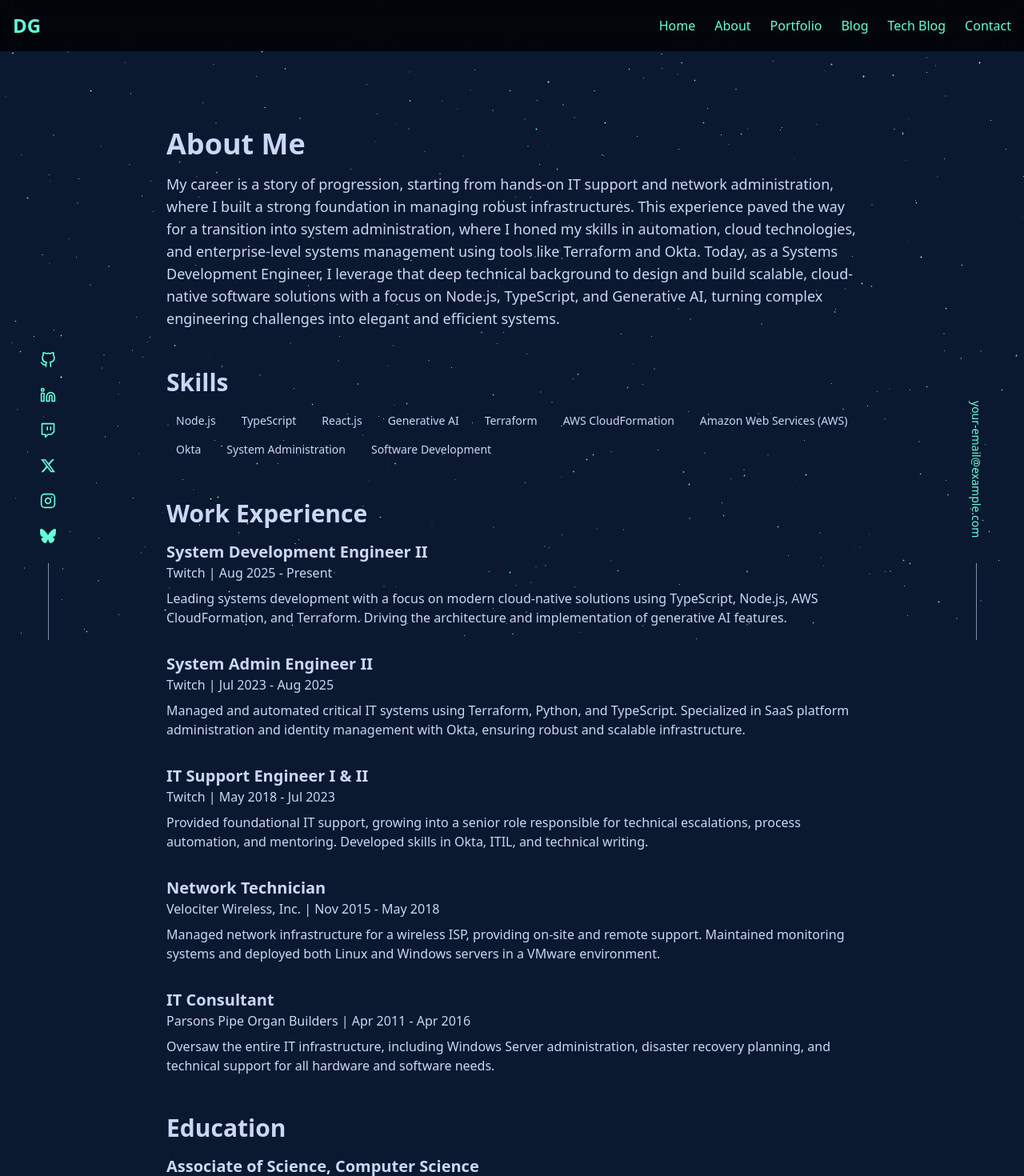
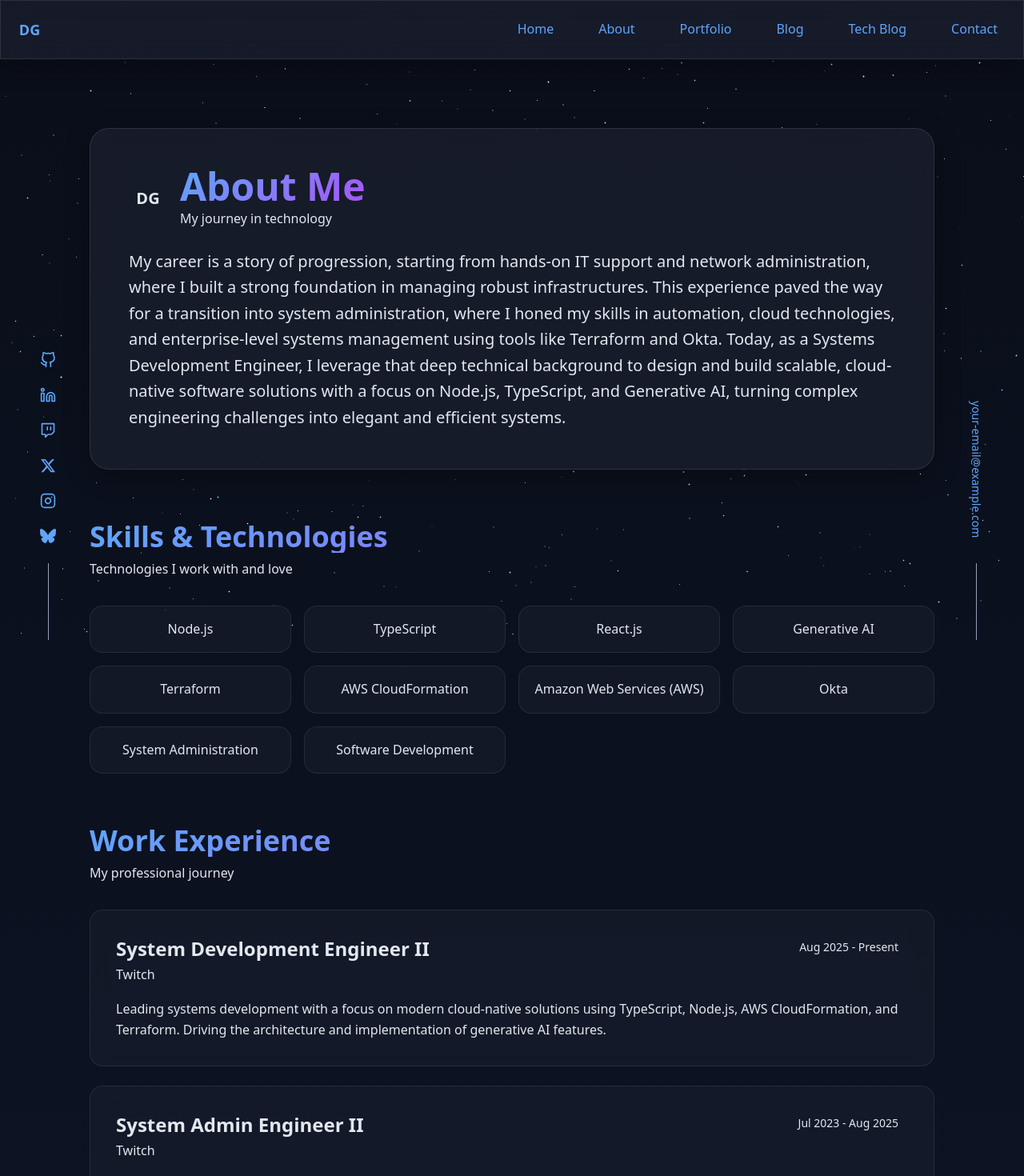
Before and after one commit to Davie3/davie3-com, a Next.js app: page /about in a window 1280 px wide. Shown: the top 1470 px of the page at 80% size. Built offline with nearby package versions, Linux system fonts and the light colour scheme.

Commit message:
style: enhance UI with glass morphism and gradient effects across all pages

```diff
--- a/src/app/about/page.tsx
+++ b/src/app/about/page.tsx
@@ -13,70 +13,122 @@ export const metadata: Metadata = PAGE_METADATA.ABOUT;
  */
 export default function AboutPage(): JSX.Element {
   return (
-    <main className="container mx-auto max-w-4xl px-4 py-24">
-      <section id="about">
-        <h1 className="text-4xl font-bold text-primary">About Me</h1>
-        <p className="mt-4 text-lg text-muted-foreground">
-          My career is a story of progression, starting from hands-on IT support
-          and network administration, where I built a strong foundation in
-          managing robust infrastructures. This experience paved the way for a
-          transition into system administration, where I honed my skills in
-          automation, cloud technologies, and enterprise-level systems
-          management using tools like Terraform and Okta. Today, as a Systems
-          Development Engineer, I leverage that deep technical background to
-          design and build scalable, cloud-native software solutions with a
-          focus on Node.js, TypeScript, and Generative AI, turning complex
-          engineering challenges into elegant and efficient systems.
-        </p>
-        {/* <p>
-        I am a seasoned IT professional with a deep background in system and
-          network administration, software development, and technical support.
-          With extensive experience managing both Windows and Linux
-          environments, I specialize in building and maintaining robust,
-          scalable IT infrastructures. My recent focus has been on leveraging
-          modern cloud technologies, including AWS, Terraform, and Okta, to
-          drive efficiency and security in enterprise systems.
-        </p> */}
-      </section>
+    <main className="container mx-auto max-w-6xl px-4 py-24">
+      {/* Hero Section */}
+      <section className="relative mb-16">
+        <div className="absolute inset-0 bg-gradient-to-r from-blue-accent/5 via-purple-accent/5 to-cyan-accent/5 rounded-3xl" />
+        <div className="relative glass rounded-3xl p-8 md:p-12">
+          <div className="flex items-center gap-4 mb-6">
+            <div className="w-12 h-12 bg-gradient-to-r from-blue-accent to-purple-accent rounded-full flex items-center justify-center">
+              <span className="text-navy font-bold text-xl">DG</span>
+            </div>
+            <div>
+              <h1 className="text-4xl md:text-5xl font-bold gradient-text">
+                About Me
+              </h1>
+              <p className="text-slate-dark mt-1">My journey in technology</p>
+            </div>
+          </div>
 
-      <section id="skills" className="mt-12">
-        <h2 className="text-3xl font-bold">Skills</h2>
-        <div className="mt-4 flex flex-wrap gap-2">
-          {SKILLS.map((skill) => (
-            <span
-              key={skill}
-              className="rounded-full bg-secondary px-3 py-1 text-sm font-medium text-secondary-foreground"
-            >
-              {skill}
-            </span>
-          ))}
+          <p className="text-lg md:text-xl leading-relaxed text-slate-light">
+            My career is a story of progression, starting from hands-on IT
+            support and network administration, where I built a strong
+            foundation in managing robust infrastructures. This experience paved
+            the way for a transition into system administration, where I honed
+            my skills in automation, cloud technologies, and enterprise-level
+            systems management using tools like Terraform and Okta. Today, as a
+            Systems Development Engineer, I leverage that deep technical
+            background to design and build scalable, cloud-native software
+            solutions with a focus on Node.js, TypeScript, and Generative AI,
+            turning complex engineering challenges into elegant and efficient
+            systems.
+          </p>
         </div>
       </section>
 
-      <section id="experience" className="mt-12">
-        <h2 className="text-3xl font-bold">Work Experience</h2>
-        <div className="mt-4 space-y-8">
-          {EXPERIENCES.map((exp) => (
-            <div key={exp.company} className="flex flex-col">
-              <h3 className="text-xl font-semibold">{exp.role}</h3>
-              <p className="text-md text-muted-foreground">
-                {exp.company} | {exp.period}
-              </p>
-              <p className="mt-2 text-base">{exp.description}</p>
+      {/* Skills Section */}
+      <section id="skills" className="mb-16">
+        <div className="mb-8">
+          <h2 className="text-3xl md:text-4xl font-bold gradient-text mb-2">
+            Skills & Technologies
+          </h2>
+          <p className="text-slate-dark">Technologies I work with and love</p>
+        </div>
+
+        <div className="grid grid-cols-2 md:grid-cols-3 lg:grid-cols-4 gap-4">
+          {SKILLS.map((skill, index) => (
+            <div
+              key={skill}
+              className="card p-4 text-center group cursor-default"
+              style={{ animationDelay: `${index * 50}ms` }}
+            >
+              <span className="text-sm md:text-base font-medium text-slate-light group-hover:text-blue-accent transition-colors duration-300">
+                {skill}
+              </span>
             </div>
           ))}
         </div>
       </section>
 
-      <section id="education" className="mt-12">
-        <h2 className="text-3xl font-bold">Education</h2>
-        <div className="mt-4">
-          <h3 className="text-xl font-semibold">
-            Associate of Science, Computer Science
-          </h3>
-          <p className="text-md text-muted-foreground">
-            Finger Lakes Community College | 2010 - 2013
-          </p>
+      {/* Experience Section */}
+      <section id="experience" className="mb-16">
+        <div className="mb-8">
+          <h2 className="text-3xl md:text-4xl font-bold gradient-text mb-2">
+            Work Experience
+          </h2>
+          <p className="text-slate-dark">My professional journey</p>
+        </div>
+
+        <div className="space-y-6">
+          {EXPERIENCES.map((exp) => (
+            <div key={exp.company} className="card p-6 md:p-8 group">
+              <div className="flex flex-col md:flex-row md:items-start md:justify-between mb-4">
+                <div>
+                  <h3 className="text-xl md:text-2xl font-bold text-slate-light group-hover:text-blue-accent transition-colors duration-300">
+                    {exp.role}
+                  </h3>
+                  <p className="text-cyan-accent font-medium mt-1">
+                    {exp.company}
+                  </p>
+                </div>
+                <span className="text-sm text-slate-dark bg-navy-accent px-3 py-1 rounded-full mt-2 md:mt-0">
+                  {exp.period}
+                </span>
+              </div>
+              <p className="text-slate-light leading-relaxed">
+                {exp.description}
+              </p>
+            </div>
+          ))}
+        </div>
+      </section>
+
+      {/* Education Section */}
+      <section id="education">
+        <div className="mb-8">
+          <h2 className="text-3xl md:text-4xl font-bold gradient-text mb-2">
+            Education
+          </h2>
+          <p className="text-slate-dark">Academic foundation</p>
+        </div>
+
+        <div className="card p-6 md:p-8">
+          <div className="flex items-start gap-4">
+            <div className="w-12 h-12 bg-gradient-to-r from-cyan-accent to-blue-accent rounded-xl flex items-center justify-center flex-shrink-0">
+              <span className="text-navy font-bold text-lg">🎓</span>
+            </div>
+            <div>
+              <h3 className="text-xl md:text-2xl font-bold text-slate-light">
+                Associate of Science, Computer Science
+              </h3>
+              <p className="text-cyan-accent font-medium mt-1">
+                Finger Lakes Community College
+              </p>
+              <span className="text-sm text-slate-dark bg-navy-accent px-3 py-1 rounded-full inline-block mt-2">
+                2010 - 2013
+              </span>
+            </div>
+          </div>
         </div>
       </section>
     </main>
--- a/src/app/globals.css
+++ b/src/app/globals.css
@@ -1,20 +1,40 @@
 @import 'tailwindcss';
 
-/* Define the color palette using CSS variables */
+/* Define the enhanced color palette using CSS variables */
 :root {
-  /* Dark Theme Colors */
-  --color-navy: #0a192f; /* Deep navy blue for background */
-  --color-navy-light: #112240; /* Lighter navy for header */
-  --color-slate-light: #ccd6f6; /* Light slate for primary text */
-  --color-slate-dark: #8892b0; /* Darker slate for secondary text */
-  --color-blue-accent: #64ffda; /* A bright, techy accent color */
+  /* Enhanced Dark Theme Colors */
+  --color-navy: #0a0e1a; /* Deeper navy for better contrast */
+  --color-navy-light: #1a1f2e; /* Refined lighter navy */
+  --color-navy-accent: #2a2f3e; /* Mid-tone navy for cards */
+  --color-slate-light: #e2e8f0; /* Brighter slate for better readability */
+  --color-slate-dark: #94a3b8; /* Softer slate for secondary text */
+  --color-blue-accent: #60a5fa; /* More vibrant blue accent */
+  --color-purple-accent: #a855f7; /* Purple accent for variety */
+  --color-cyan-accent: #06b6d4; /* Cyan accent for highlights */
   --color-background: var(--color-navy);
   --color-foreground: var(--color-slate-light);
   --color-foreground-dark: var(--color-slate-dark);
   --color-accent: var(--color-blue-accent);
+
+  /* Gradient definitions */
+  --gradient-primary: linear-gradient(
+    135deg,
+    var(--color-blue-accent),
+    var(--color-purple-accent)
+  );
+  --gradient-secondary: linear-gradient(
+    135deg,
+    var(--color-cyan-accent),
+    var(--color-blue-accent)
+  );
+  --gradient-background: linear-gradient(
+    180deg,
+    var(--color-navy) 0%,
+    #0f172a 100%
+  );
 }
 
-/* Apply base styles */
+/* Apply enhanced base styles */
 html {
   scroll-behavior: smooth;
 }
@@ -22,15 +42,78 @@ html {
 body {
   color: var(--color-foreground);
   font-family: var(--font-sans);
-  background-color: var(--color-background);
+  background: var(--gradient-background);
+  min-height: 100vh;
+  line-height: 1.6;
+  -webkit-font-smoothing: antialiased;
+  -moz-osx-font-smoothing: grayscale;
 }
 
-/* Optional: Style for links to use the accent color */
+/* Enhanced link styles */
 a {
   color: var(--color-accent);
-  transition: color 0.3s ease;
+  transition: all 0.3s cubic-bezier(0.4, 0, 0.2, 1);
+  text-decoration: none;
 }
 
 a:hover {
-  filter: brightness(1.2);
+  color: var(--color-purple-accent);
+  text-shadow: 0 0 8px rgba(96, 165, 250, 0.3);
 }
+
+/* Glass morphism effect */
+.glass {
+  background: rgba(26, 31, 46, 0.8);
+  backdrop-filter: blur(16px);
+  border: 1px solid rgba(255, 255, 255, 0.1);
+  box-shadow: 0 8px 32px rgba(0, 0, 0, 0.3);
+}
+
+/* Gradient text effect */
+.gradient-text {
+  background: var(--gradient-primary);
+  -webkit-background-clip: text;
+  -webkit-text-fill-color: transparent;
+  background-clip: text;
+}
+
+/* Enhanced card styles */
+.card {
+  background: rgba(26, 31, 46, 0.6);
+  backdrop-filter: blur(12px);
+  border: 1px solid rgba(255, 255, 255, 0.08);
+  border-radius: 16px;
+  transition: all 0.3s cubic-bezier(0.4, 0, 0.2, 1);
+}
+
+.card:hover {
+  transform: translateY(-4px);
+  box-shadow: 0 20px 40px rgba(0, 0, 0, 0.4);
+  border-color: rgba(96, 165, 250, 0.3);
+}
+
+/* Glow effect for buttons */
+.glow-on-hover {
+  position: relative;
+  overflow: hidden;
+}
+
+.glow-on-hover::before {
+  content: '';
+  position: absolute;
+  top: 0;
+  left: -100%;
+  width: 100%;
+  height: 100%;
+  background: linear-gradient(
+    90deg,
+    transparent,
+    rgba(255, 255, 255, 0.1),
+    transparent
+  );
+  transition: left 0.5s;
+}
+
+.glow-on-hover:hover::before {
+  left: 100%;
+}
--- a/src/components/header.tsx
+++ b/src/components/header.tsx
@@ -35,14 +35,16 @@ export function Header(): JSX.Element {
 
   return (
     <motion.header
-      className="fixed top-0 left-0 right-0 z-50 bg-black/80 backdrop-blur-md"
+      className="fixed top-0 left-0 right-0 z-50 glass"
       initial={{ y: -100, opacity: 0 }}
       animate={{ y: 0, opacity: 1 }}
       transition={{ duration: NAV_ANIMATION.HEADER_DURATION }}
     >
       <nav className="container mx-auto flex items-center justify-between p-4">
-        <Link href="/" className="text-2xl font-bold text-primary">
-          DG
+        <Link href="/" className="group flex items-center gap-2">
+          <div className="w-10 h-10 bg-gradient-to-r from-blue-accent to-purple-accent rounded-xl flex items-center justify-center transition-transform duration-300 group-hover:scale-110">
+            <span className="text-navy font-bold text-lg">DG</span>
+          </div>
         </Link>
 
         <div className="hidden md:block">
@@ -60,13 +62,16 @@ export function Header(): JSX.Element {
                     href={link.href}
                     target={link.openInNewTab ? '_blank' : undefined}
                     rel={link.openInNewTab ? 'noopener noreferrer' : undefined}
-                    className={`transition-colors duration-300 ${
+                    className={`relative px-4 py-2 rounded-lg font-medium transition-all duration-300 ${
                       isActive
-                        ? 'text-primary'
-                        : 'text-muted-foreground hover:text-primary'
+                        ? 'text-blue-accent bg-navy-accent/50'
+                        : 'text-slate-light hover:text-blue-accent hover:bg-navy-accent/30'
                     }`}
                   >
                     {link.name}
+                    {isActive && (
+                      <div className="absolute bottom-0 left-1/2 transform -translate-x-1/2 w-1 h-1 bg-blue-accent rounded-full" />
+                    )}
                   </Link>
                 </motion.li>
               );
--- a/tailwind.config.ts
+++ b/tailwind.config.ts
@@ -15,9 +15,24 @@ const config: Config = {
         accent: 'var(--color-accent)',
         navy: 'var(--color-navy)',
         'navy-light': 'var(--color-navy-light)',
+        'navy-accent': 'var(--color-navy-accent)',
         'slate-light': 'var(--color-slate-light)',
         'slate-dark': 'var(--color-slate-dark)',
         'blue-accent': 'var(--color-blue-accent)',
+        'purple-accent': 'var(--color-purple-accent)',
+        'cyan-accent': 'var(--color-cyan-accent)',
+        primary: {
+          DEFAULT: 'var(--color-blue-accent)',
+          foreground: 'var(--color-navy)',
+        },
+        secondary: {
+          DEFAULT: 'var(--color-navy-accent)',
+          foreground: 'var(--color-slate-light)',
+        },
+        muted: {
+          DEFAULT: 'var(--color-navy-light)',
+          foreground: 'var(--color-slate-dark)',
+        },
       },
       fontFamily: {
         sans: ['var(--font-geist-sans)'],
```
Also changed, not shown: src/app/page.tsx (+18 -10 lines), src/app/portfolio/page.tsx (+89 -22 lines), src/components/footer.tsx (+23 -7 lines).
